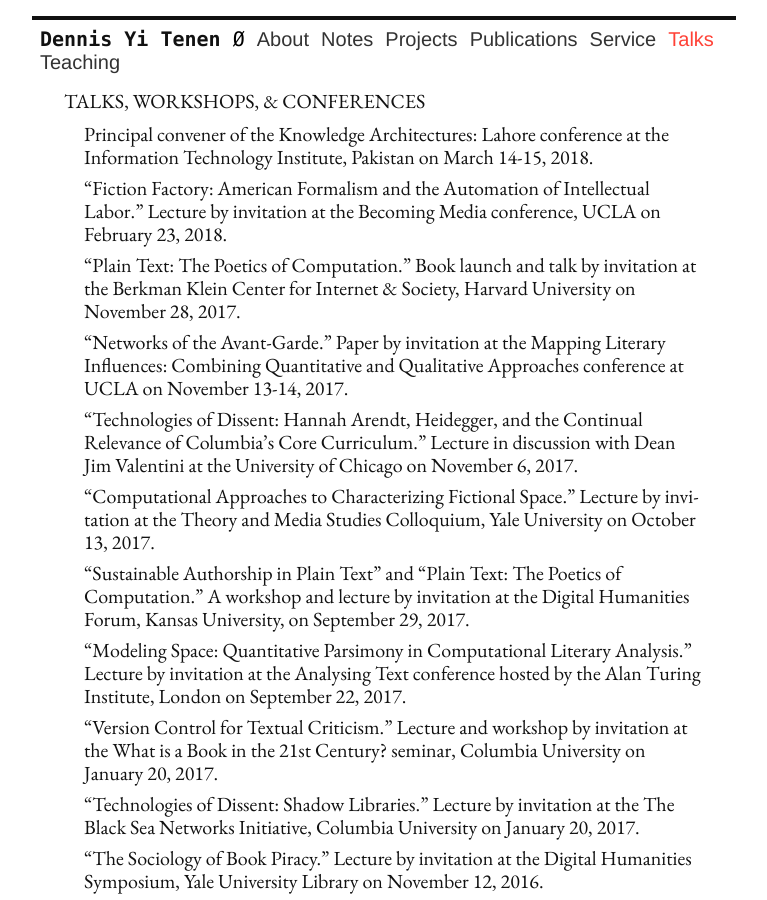
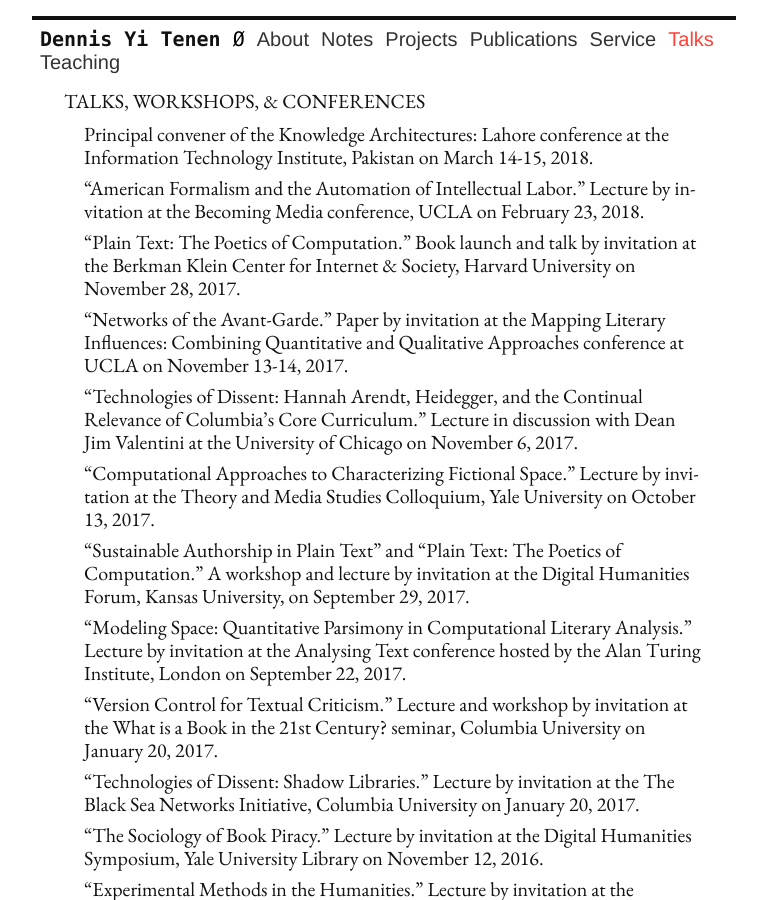
Before and after one commit to denten/denten.github.io, a Jekyll site: the page built from _pages/talks.md, in a window 1280 px wide and 900 px high. Shown: the whole window, without its empty margins (256-1023 px from the left). Built offline with Jekyll 4.4.1, drawn with Linux system fonts in a browser that asks for light colours; nearby versions of some CDN libraries; library files that are not in the unit come from our copies.

Commit message:
change the talk title

```diff
--- a/_includes/CV/06-talks.md
+++ b/_includes/CV/06-talks.md
@@ -3,9 +3,8 @@
 
 - Principal convener of the Knowledge Architectures: Lahore conference at the
   Information Technology Institute, Pakistan on March 14-15, 2018.
-- "Fiction Factory: American Formalism and the Automation of Intellectual
-  Labor." Lecture by invitation at the Becoming Media conference, UCLA on
-February 23, 2018.
+- "American Formalism and the Automation of Intellectual Labor." Lecture by
+  invitation at the Becoming Media conference, UCLA on February 23, 2018.
 - "Plain Text: The Poetics of Computation." Book launch and talk by invitation
   at the Berkman Klein Center for Internet & Society, Harvard University on
 November 28, 2017.
```
